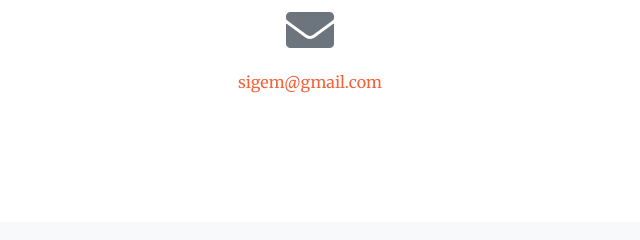
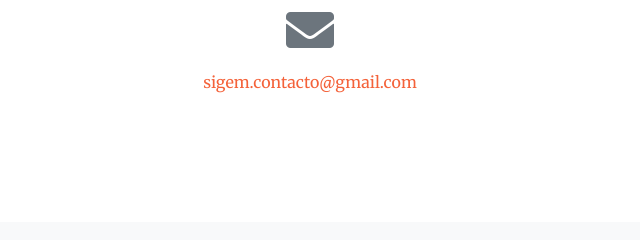
Before and after one commit to AgustinGancharov/sigem, a website with bundled scripts: page index.html in a window 1280 px wide. Shown: the part 3014-3254 px from the top of the page, 520-1160 px from the left. Built offline with nearby package versions, Linux system fonts and the light colour scheme.

Commit message:
update gmail
2/3/2019

```diff
--- a/index.html
+++ b/index.html
@@ -237,7 +237,7 @@
         <div class="col-lg-4 mr-auto text-center">
           <i class="fas fa-envelope fa-3x mb-3 text-muted"></i>
           <!-- Make sure to change the email address in anchor text AND the link below! -->
-          <a class="d-block" href="mailto:sigem@gmail.com">sigem@gmail.com</a>
+          <a class="d-block" href="mailto:sigem.contacto@gmail.com">sigem.contacto@gmail.com</a>
         </div>
       </div>
     </div>
```
